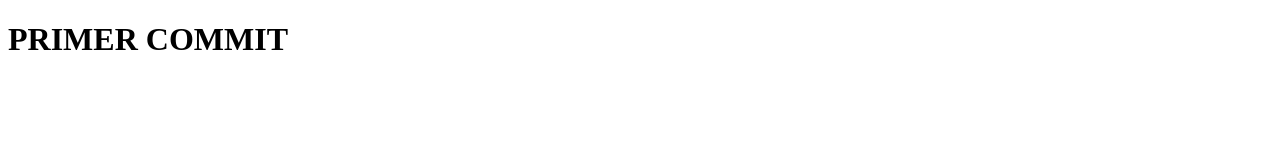
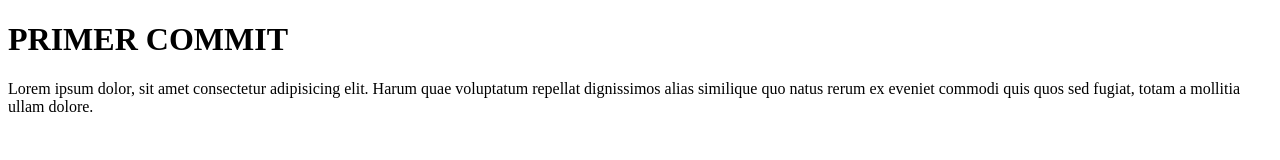
Before and after one commit to Antonmarchitec/ProyectoDePruebaGIT, a plain HTML site: page index.html in a window 1280 px wide. Drawn offline with Linux system fonts and the light colour scheme.

Commit message:
actualizado_1

```diff
--- a/index.html
+++ b/index.html
@@ -8,5 +8,11 @@
 </head>
 <body>
     <h1>PRIMER COMMIT</h1>
+    <p class="parrafo">
+        Lorem ipsum dolor, sit amet consectetur adipisicing elit.
+         Harum quae voluptatum repellat dignissimos alias similique
+         quo natus rerum ex eveniet commodi quis quos sed fugiat, totam
+         a mollitia ullam dolore.
+    </p>
 </body>
 </html>
```
